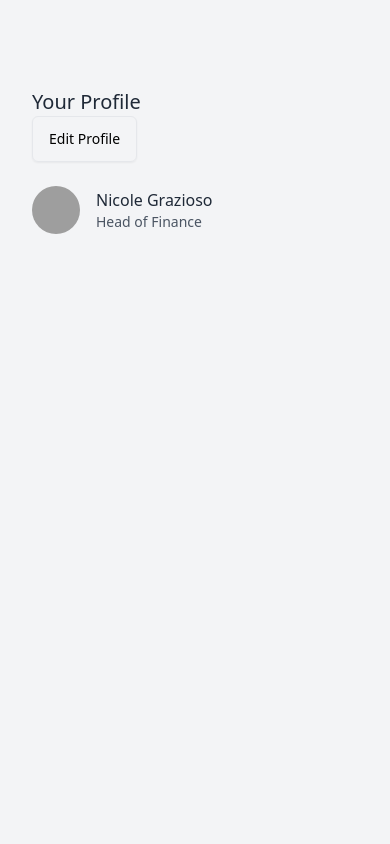
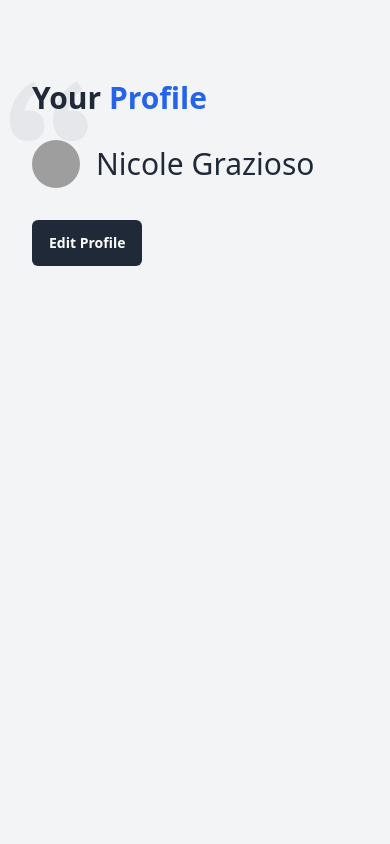
Before and after one commit to Kchanit/EventHub, a Laravel app: page /info in a window 390 px wide. Shown: the part 59-903 px from the top of the page. Run offline with Laravel 10, Linux system fonts and the light colour scheme; style sheets or scripts are compiled from the project's sources; grey boxes are pictures that could not be loaded.

Commit message:
change info and editInfo page

```diff
--- a/app/Http/Controllers/InfoController.php
+++ b/app/Http/Controllers/InfoController.php
@@ -6,4 +6,5 @@ class InfoController extends Controller {
     public function index() {
         return view('info.index');
     }
+
 }
--- a/resources/views/info/index.blade.php
+++ b/resources/views/info/index.blade.php
@@ -2,50 +2,47 @@
 
 @section('content')
     <div>
-
         <!-- Testimonials -->
-        <div class="relative overflow-hidden">
-        <div class="max-w-[85rem] px-4 py-12 sm:px-6 lg:px-8 lg:py-16 mx-auto">
-            <!-- Gradients -->
-            <div aria-hidden="true" class="flex absolute left-0 -z-[1]">
-            <div class="bg-purple-200 opacity-20 blur-3xl w-[1036px] h-[300px] dark:bg-purple-900 dark:opacity-20"></div>
+<div class="max-w-[85rem] px-4 py-10 sm:px-6 lg:px-8 lg:py-14 mx-auto">
+  <!-- Grid -->
+  <div class="md:grid md:grid-cols-2 md:gap-10 lg:gap-16 md:items-center">
+    <div class="hidden md:block mb-24 md:mb-0 sm:px-6">
+      <div class="relative">
+        <img class="rounded-xl" src="https://images.unsplash.com/photo-1492562080023-ab3db95bfbce?ixlib=rb-4.0.3&ixid=MnwxMjA3fDB8MHxwaG90by1wYWdlfHx8fGVufDB8fHx8&auto=format&fit=facearea&facepad=2&w=500&h=600&q=80" alt="Image Description">
       </div>
-            <!-- End Gradients -->
-
-            <!-- Grid -->
-            <div class="lg:grid lg:grid-cols-6 lg:gap-8 lg:items-center">
-            <div class="hidden lg:block lg:col-span-2">
-                <img class="rounded-xl" src="https://images.unsplash.com/photo-1671726203390-cdc4354ee2eb?ixlib=rb-4.0.3&ixid=MnwxMjA3fDB8MHxwaG90by1wYWdlfHx8fGVufDB8fHx8&auto=format&fit=crop&w=2070&q=80" alt="Image Description">
     </div>
     <!-- End Col -->
 
-            <div class="lg:col-span-4">
+    <div>
       <!-- Blockquote -->
-                <blockquote>
+      <blockquote class="relative">
+        <svg class="absolute top-0 left-0 transform -translate-x-8 -translate-y-4 h-24 w-24 text-gray-200 dark:text-gray-700" width="16" height="16" viewBox="0 0 16 16" fill="none" xmlns="http://www.w3.org/2000/svg" aria-hidden="true">
+          <path d="M7.39762 10.3C7.39762 11.0733 7.14888 11.7 6.6514 12.18C6.15392 12.6333 5.52552 12.86 4.76621 12.86C3.84979 12.86 3.09047 12.5533 2.48825 11.94C1.91222 11.3266 1.62421 10.4467 1.62421 9.29999C1.62421 8.07332 1.96459 6.87332 2.64535 5.69999C3.35231 4.49999 4.33418 3.55332 5.59098 2.85999L6.4943 4.25999C5.81354 4.73999 5.26369 5.27332 4.84476 5.85999C4.45201 6.44666 4.19017 7.12666 4.05926 7.89999C4.29491 7.79332 4.56983 7.73999 4.88403 7.73999C5.61716 7.73999 6.21938 7.97999 6.69067 8.45999C7.16197 8.93999 7.39762 9.55333 7.39762 10.3ZM14.6242 10.3C14.6242 11.0733 14.3755 11.7 13.878 12.18C13.3805 12.6333 12.7521 12.86 11.9928 12.86C11.0764 12.86 10.3171 12.5533 9.71484 11.94C9.13881 11.3266 8.85079 10.4467 8.85079 9.29999C8.85079 8.07332 9.19117 6.87332 9.87194 5.69999C10.5789 4.49999 11.5608 3.55332 12.8176 2.85999L13.7209 4.25999C13.0401 4.73999 12.4903 5.27332 12.0713 5.85999C11.6786 6.44666 11.4168 7.12666 11.2858 7.89999C11.5215 7.79332 11.7964 7.73999 12.1106 7.73999C12.8437 7.73999 13.446 7.97999 13.9173 8.45999C14.3886 8.93999 14.6242 9.55333 14.6242 10.3Z" fill="currentColor"/>
+        </svg>
 
-                <p class="text-xl font-large text-gray-800 lg:text-2xl lg:leading-normal dark:text-gray-200">
-                    Your Profile
+        <div class="relative z-10">
+        <h1 class="text-3xl text-gray-800 font-bold md:text-4xl md:leading-tight lg:text-5xl lg:leading-tight dark:text-gray-200">
+        Your <span class="text-blue-600 dark:text-blue-500">Profile</span>
+      </h1>
+        </div>
+
+        <footer class="mt-6">
+          <div class="flex items-center">
+            <div class="md:hidden flex-shrink-0">
+              <img class="h-12 w-12 rounded-full" src="https://images.unsplash.com/photo-1492562080023-ab3db95bfbce?ixlib=rb-4.0.3&ixid=MnwxMjA3fDB8MHxwaG90by1wYWdlfHx8fGVufDB8fHx8&auto=format&fit=facearea&facepad=2&w=320&h=320&q=80" alt="Image Description">
+            </div>
+            <div class="ml-4 md:ml-0">
+            <p class="text-3xl font-medium bold text-gray-800 md:text-2xl md:leading-normal xl:text-3xl xl:leading-normal dark:text-gray-200">
+            Nicole Grazioso
           </p>
-                <a class="inline-flex justify-center items-center gap-x-3.5 text-sm lg:text-base text-center border hover:border-gray-300
-                 shadow-sm font-medium rounded-md focus:outline-none focus:ring-2 focus:ring-gray-400 focus:ring-offset-2 focus:ring-offset-white
-                 transition py-3 px-4 dark:border-gray-800 dark:hover:border-gray-600 dark:shadow-slate-700/[.7] dark:text-white dark:focus:ring-gray-700 dark:focus:ring-offset-gray-800" href="/info/editInfo">
+          </div>
+        </footer>
+
+        <div class="mt-8 lg:mt-14">
+          <a class="py-3 px-4 inline-flex justify-center items-center gap-2 rounded-md border border-transparent font-semibold bg-gray-800 text-white hover:bg-gray-900 focus:outline-none focus:ring-2 focus:ring-gray-800 focus:ring-offset-2 transition-all text-sm lg:p-4 dark:focus-visible:ring-offset-gray-800" href="/info/editInfo">
             Edit Profile
           </a>
-                <footer class="mt-6">
-                    <div class="flex items-center">
-                    <div class="lg:hidden flex-shrink-0">
-                        <img class="h-12 w-12 rounded-full" src="https://images.unsplash.com/photo-1671726203390-cdc4354ee2eb?ixlib=rb-4.0.3&ixid=MnwxMjA3fDB8MHxwaG90by1wYWdlfHx8fGVufDB8fHx8&auto=format&fit=facearea&facepad=2&w=320&h=320&q=80" alt="Image Description">
         </div>
-                    <div class="ml-4 lg:ml-0">
-                        <p class="font-medium text-gray-800 dark:text-gray-200">
-                        Nicole Grazioso
-                        </p>
-                        <p class="text-sm text-gray-600 dark:text-gray-400">
-                        Head of Finance
-                        </p>
-                    </div>
-                    </div>
-                </footer>
       </blockquote>
       <!-- End Blockquote -->
     </div>
@@ -53,8 +50,6 @@
   </div>
   <!-- End Grid -->
 </div>
-        </div>
 <!-- End Testimonials -->
     </div>
-    </div>
 @endsection
```
Also changed, not shown: resources/views/editInfo/index.blade.php (+34 -6 lines). Lines whose indentation alone changed are shown as unchanged.
